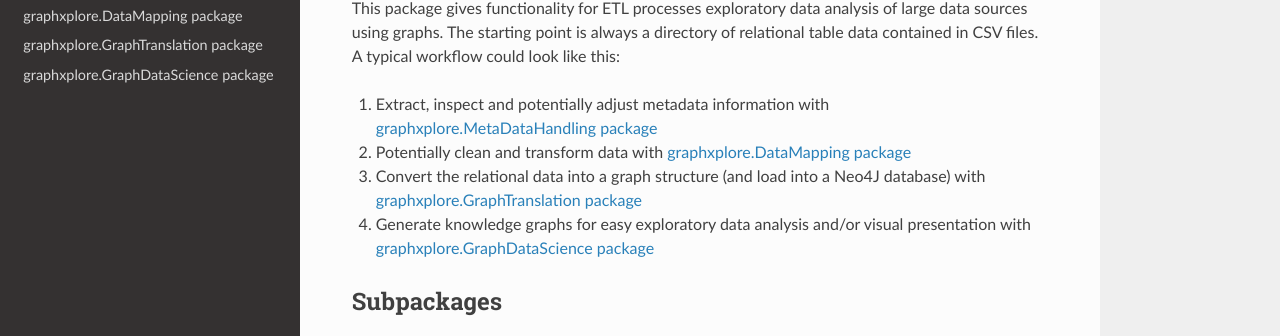
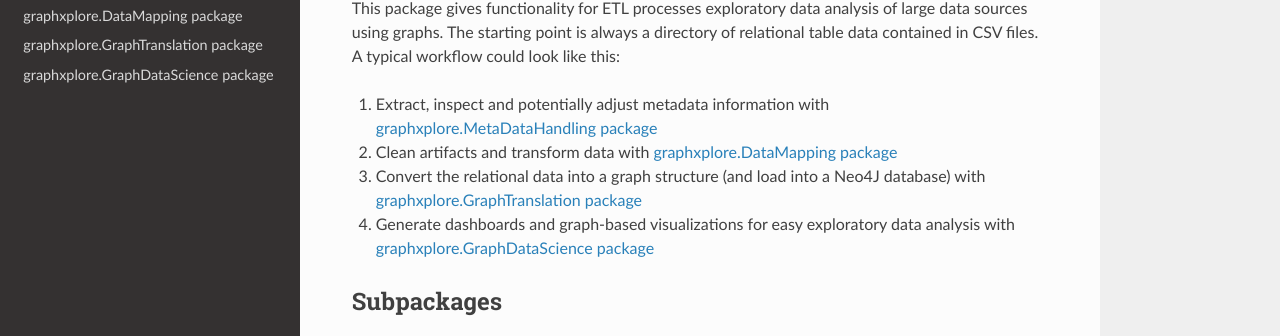
Before and after one commit to UKEIAM/graphxplore, a Sphinx documentation site: the page built from docs/source/index.rst, in a window 1280 px wide and 970 px high. Shown: the part 163-499 px from the top of the window. Built offline with Sphinx 7.4.7 and the Read the Docs theme 2.0.0, drawn with Linux system fonts in a browser that asks for light colours.

Commit message:
Adjusted main documentation file
adjusted workflow description

```diff
--- a/docs/source/index.rst
+++ b/docs/source/index.rst
@@ -12,11 +12,11 @@
 
 #. Extract, inspect and potentially adjust metadata information with :ref:`metadatahandling`
 
-#. Potentially clean and transform data with :ref:`datamapping`
+#. Clean artifacts and transform data with :ref:`datamapping`
 
 #. Convert the relational data into a graph structure (and load into a Neo4J database) with :ref:`graphtranslation`
 
-#. Generate knowledge graphs for easy exploratory data analysis and/or visual presentation with :ref:`graphdatascience`
+#. Generate dashboards and graph-based visualizations for easy exploratory data analysis with :ref:`graphdatascience`
 
 Subpackages
 -----------
```
